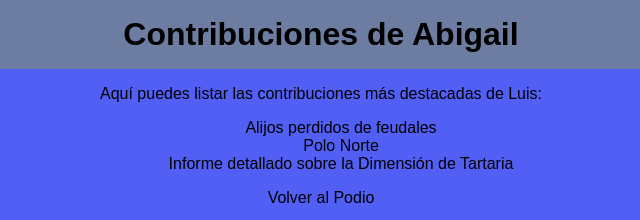
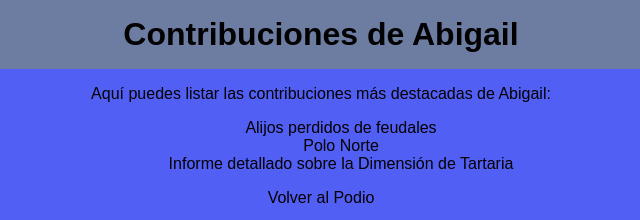
Before and after one commit to LintSenser/ganadores, a plain HTML site: page winner2.html in a window 1280 px wide. Shown: the top 220 px of the page, 319-959 px from the left. Drawn offline with Linux system fonts and the light colour scheme.

Commit message:
Update winner2.html

```diff
--- a/winner2.html
+++ b/winner2.html
@@ -11,7 +11,7 @@
     <h1>Contribuciones de Abigail</h1>
   </header>
   <main>
-    <p>Aquí puedes listar las contribuciones más destacadas de Luis:</p>
+    <p>Aquí puedes listar las contribuciones más destacadas de Abigail:</p>
     <ul>
       <li><a href="http://aminoapps.com/p/zdyepq" target="_blank">Alijos perdidos de feudales</a></li>
       <li><a href="http://aminoapps.com/p/kyzwask" target="_blank">Polo Norte</a></li>
```
